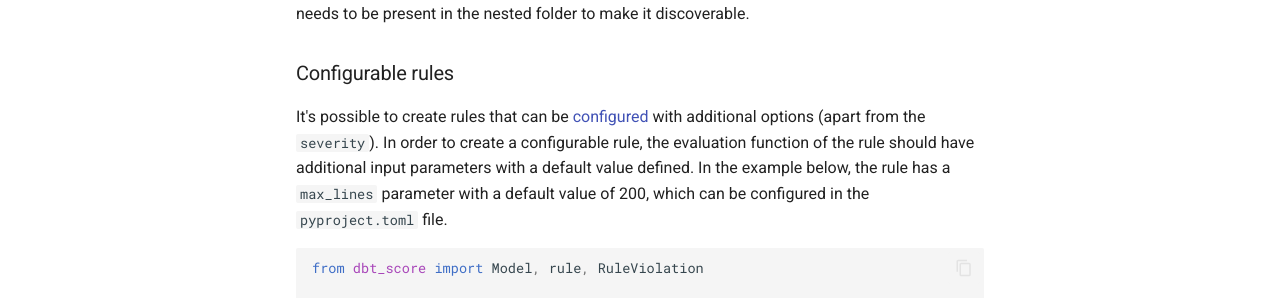
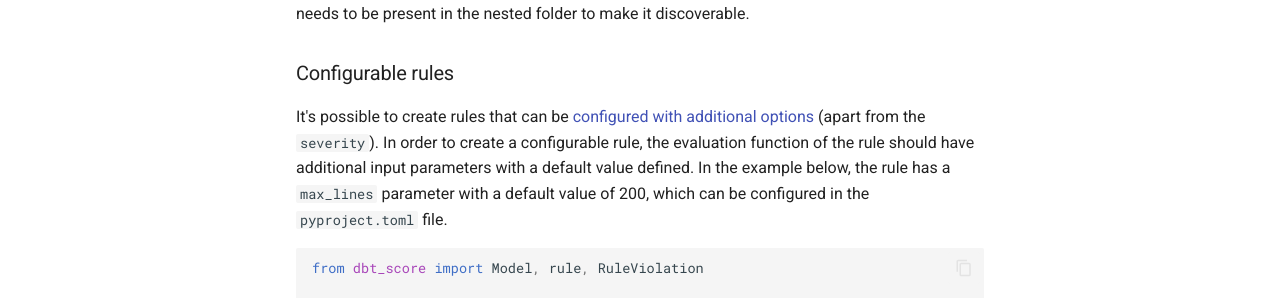
Before and after one commit to PicnicSupermarket/dbt-score, an MkDocs documentation site: the page built from docs/create_rules.md, in a window 1280 px wide and 900 px high, scrolled down 1145 px. Shown: the part 372-670 px from the top of the window. Built offline with MkDocs 1.6.1 and Material for MkDocs 9.7.7, drawn with Linux system fonts in a browser that asks for light colours.

Commit message:
Process comments

````diff
--- a/docs/create_rules.md
+++ b/docs/create_rules.md
@@ -73,12 +73,12 @@ discoverable.
 ### Configurable rules
 
 It's possible to create rules that can be
-[configured](configuration.md/#tooldbt-scorerulesrule_namespacerule_name) with
-additional options (apart from the `severity`). In order to create a
-configurable rule, the evaluation function of the rule should have additional
-input parameters with a default value defined. In the example below, the rule
-has a `max_lines` parameter with a default value of 200, which can be configured
-in the `pyproject.toml` file.
+[configured with additional options](configuration.md/#tooldbt-scorerulesrule_namespacerule_name)
+(apart from the `severity`). In order to create a configurable rule, the
+evaluation function of the rule should have additional input parameters with a
+default value defined. In the example below, the rule has a `max_lines`
+parameter with a default value of 200, which can be configured in the
+`pyproject.toml` file.
 
 ```python
 from dbt_score import Model, rule, RuleViolation
````
Also changed, not shown: docs/configuration.md (+2 -2 lines), 1 other file.
